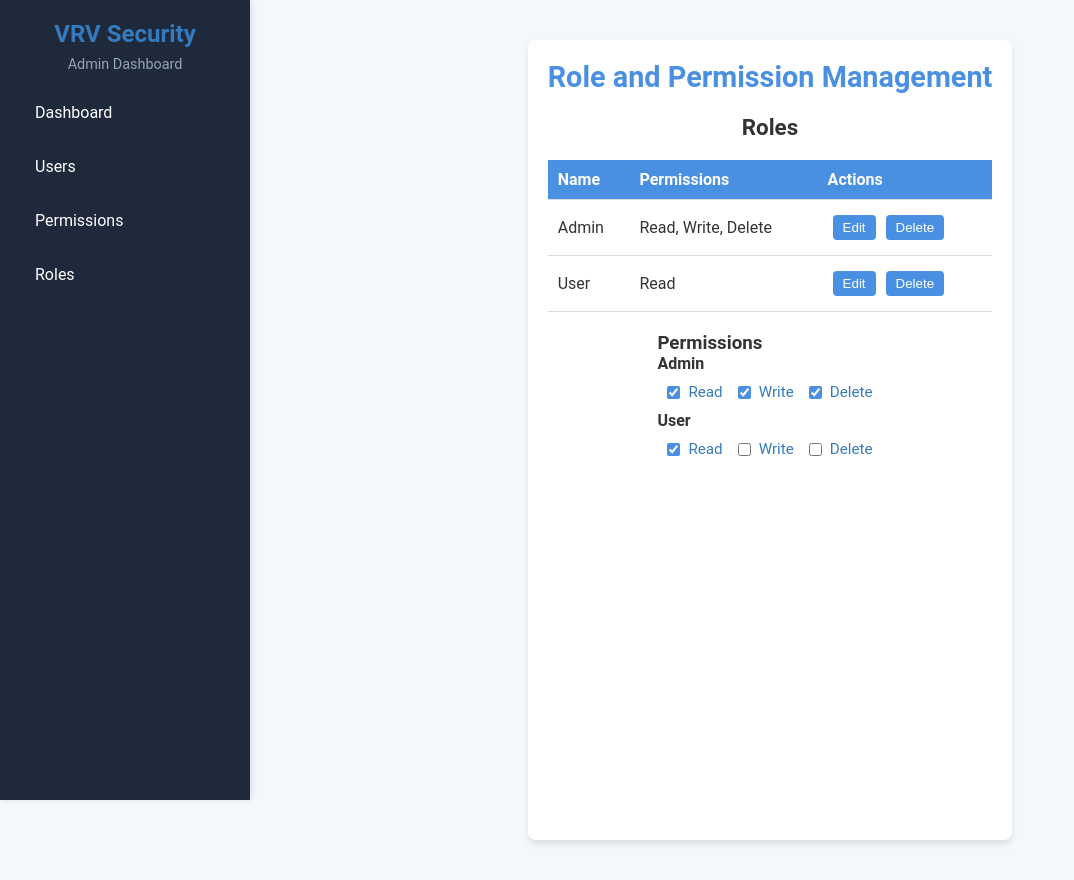
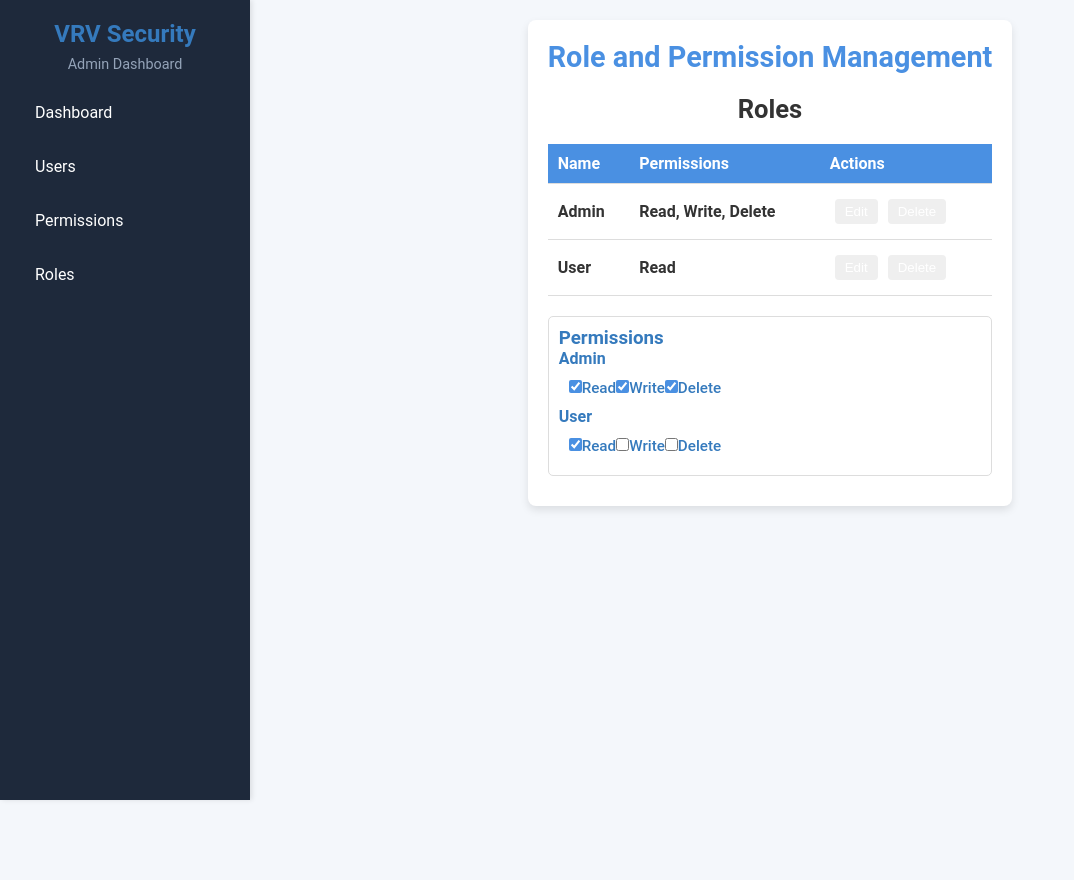
Before and after one commit to tropnicates/rbac_app, a React (Create React App) app: page /permissions in a window 1280 px wide. Shown: the whole page, without its empty margins (0-1074 px from the left). After the commit the page ends 800 px from the top, so only its background shows below. Built offline with nearby package versions, Linux system fonts and the light colour scheme.

Commit message:
css modified

```diff
--- a/src/assets/styles/Permissions.css
+++ b/src/assets/styles/Permissions.css
@@ -1,20 +1,17 @@
 .permissions-container {
-  max-width: 900px;
-  margin: 20px auto;
+  width: 100%;
+  max-width: 1200px;
+  margin: 0 auto;
   padding: 20px;
+  border-radius: 8px;
+  box-shadow: 0 4px 8px rgba(0, 0, 0, 0.1);
   background-color: #fff;
-  border-radius: 8px;
-  box-shadow: 0 4px 6px rgba(0, 0, 0, 0.1);
-  display: flex;
-  flex-direction: column;
-  align-items: center;
-  min-height: 100vh;
 }
 
 .permissions-header {
   font-size: 1.8rem;
   font-weight: bold;
-  color: #4A90E2;
+  color: #4a90e2;
   margin-bottom: 20px;
   text-align: center;
 }
@@ -25,7 +22,7 @@
 }
 
 .role-table-header {
-  font-size: 1.4rem;
+  font-size: 1.6rem;
   font-weight: bold;
   text-align: center;
   margin-bottom: 10px;
@@ -37,14 +34,16 @@
   margin-top: 20px;
 }
 
-.role-table th, .role-table td {
+.role-table th,
+.role-table td {
   padding: 10px;
   text-align: left;
+  font-size: 1rem;
   border-bottom: 1px solid #ddd;
 }
 
 .role-table th {
-  background-color: #4A90E2;
+  background-color: #4a90e2;
   color: #fff;
 }
 
@@ -53,7 +52,6 @@
 }
 
 button {
-  background-color: #4A90E2;
   color: white;
   border: none;
   padding: 5px 10px;
@@ -63,20 +61,33 @@ button {
   transition: background-color 0.3s ease;
 }
 
-button:hover {
-  background-color: #357ABD;
+button.edit-btn {
+  background-color: #FFD700;
 }
+
+button.edit-btn:hover {
+  background-color: #FFD700;
+}
+
+button.delete-btn {
+  background-color: #D8000C;
+}
+
+button.delete-btn:hover {
+  background-color: #D8000C;
+}
+
 .permissions-checkboxes {
-  display: flex;
-  flex-wrap: wrap;
-  justify-content: flex-start;
+  /* display: flex; */
+  /* flex-wrap: wrap; */
+  /* justify-content: flex-start; */
   gap: 15px;
   padding: 10px;
 }
 
 .checkbox-label {
-  display: flex;
-  align-items: center;
+  /* display: flex; */
+  /* align-items: center; */
   gap: 8px;
   font-size: 0.95rem;
   color: #555;
@@ -84,7 +95,7 @@ button:hover {
 }
 
 .checkbox-label input[type="checkbox"] {
-  accent-color: #4A90E2;
+  accent-color: #4a90e2;
   cursor: pointer;
 }
 
@@ -94,6 +105,7 @@ button:hover {
   align-items: center;
   padding: 10px;
   border: 1px solid #ddd;
+  color: #357ABD;
   border-radius: 5px;
   margin-bottom: 10px;
   transition: background-color 0.3s ease;
@@ -103,10 +115,17 @@ button:hover {
   background-color: #f9fafc;
 }
 
+.permissions-checkboxes .checkbox-label {
+  color: #357ABD;
+  font-weight: 500;
+}
+
+.permissions-checkboxes .checkbox-label:hover {
+  color: #357ABD;
+}
+
 .permission-actions button {
   margin-left: auto;
-  background-color: #357ABD;
-  color: #fff;
   border: none;
   padding: 8px 12px;
   border-radius: 4px;
@@ -114,24 +133,7 @@ button:hover {
   transition: all 0.3s ease;
 }
 
-.permission-actions button:hover {
-  background-color: #357ABD;
-}
-.checkbox-label {
-  display: flex;
-  align-items: center;
-  gap: 8px;
-  font-size: 0.95rem;
-  color: #357ABD;
-  cursor: pointer;
-}
-
-.checkbox-label:hover {
-  color: #357ABD;
-}
-
-
-
+/* Responsive styles */
 @media (max-width: 768px) {
   .permissions-container {
     padding: 15px;
@@ -143,7 +145,8 @@ button:hover {
     margin-bottom: 20px;
   }
 
-  .role-table th, .role-table td {
+  .role-table th,
+  .role-table td {
     font-size: 0.9rem;
     padding: 8px;
   }
@@ -187,7 +190,8 @@ button:hover {
     font-size: 0.75rem;
   }
 
-  .role-table th, .role-table td {
+  .role-table th,
+  .role-table td {
     font-size: 0.8rem;
     padding: 8px;
   }
--- a/src/pages/Permissions.js
+++ b/src/pages/Permissions.js
@@ -60,15 +60,24 @@ const Permissions = () => {
   return (
     <div className="permissions-container">
       <div className="permissions-header">Role and Permission Management</div>
+
+      <div className="role-table-container">
+        <div className="role-table-header">
         <RoleTable
           roles={roles}
           onEditRole={handleEditRole}
           onDeleteRole={handleDeleteRole}
         />
+      </div>
+      </div>
+
+      <div className="permissions-row">
         <PermissionList
           roles={roles}
           onPermissionChange={handlePermissionChange}
         />
+      </div>
+
       {modalOpen && (
         <Modal
           isOpen={modalOpen}
```
Lines whose indentation alone changed are shown as unchanged.
